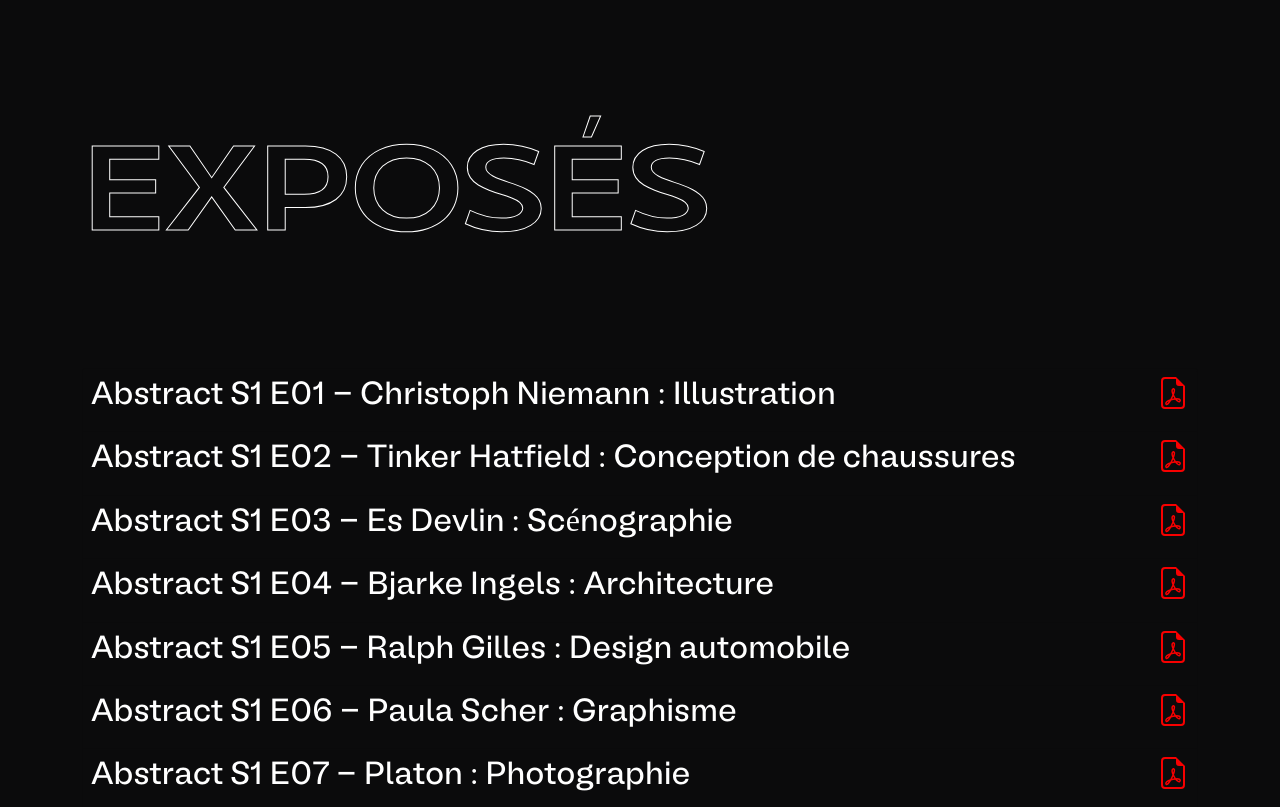
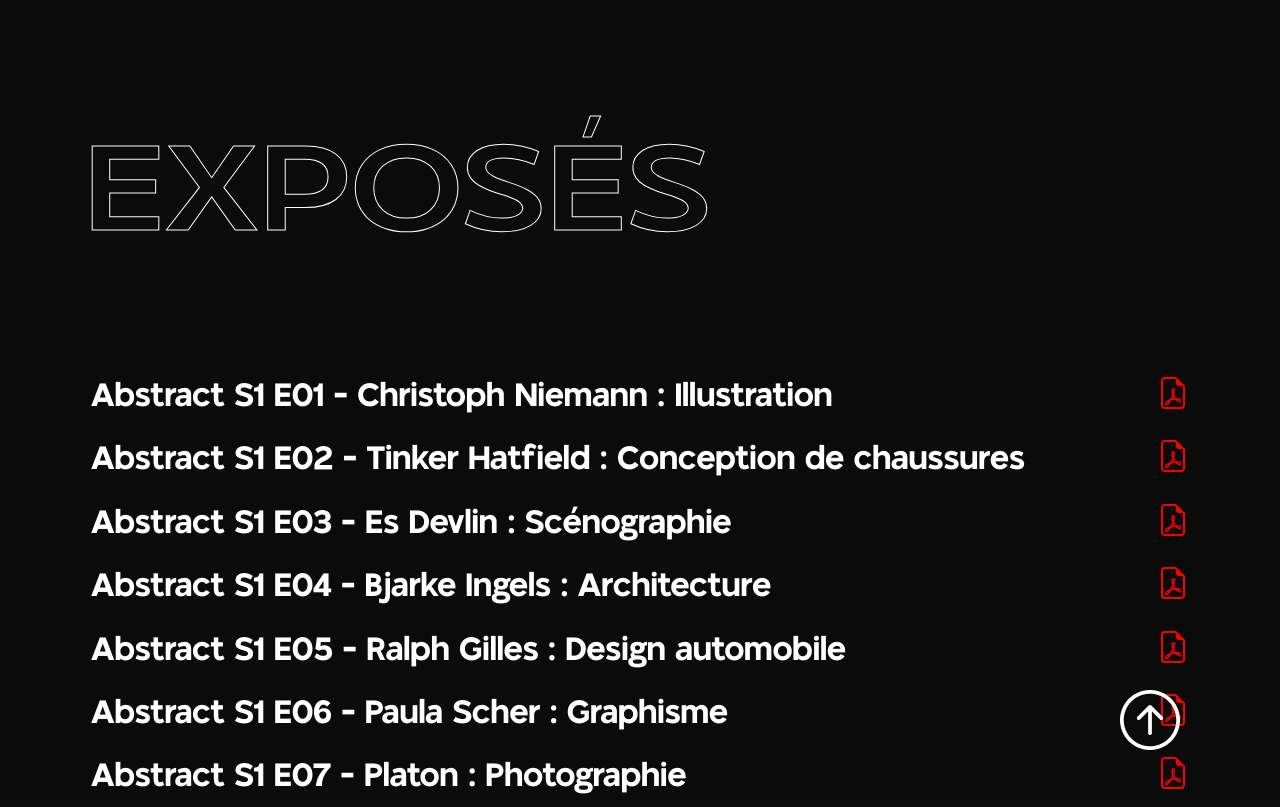
Before and after one commit to Ngenaudet/projet--portfolio-CDUI, a plain HTML site: page partials/expose.html in a window 1280 px wide. Shown: the top 807 px of the page. Drawn offline with nearby package versions, Linux system fonts and the light colour scheme.

Commit message:
avec fleche scrolltotop

```diff
--- a/css/design_system.css
+++ b/css/design_system.css
@@ -1,6 +1,6 @@
 @font-face {
-    font-family: BLMelody;
-    src: url('../fonts/BLMelody-Regular.woff2') format("woff2") ;
+    font-family:TangoSans;
+    src: url('../fonts/TangoSans.woff2') format("woff2") ;
 }
 
 
@@ -62,7 +62,7 @@
 
 h4 {
     color: white;
-    font-family: BLMelody;
+    font-family:TangoSans;
     font-size: 32px;
     white-space: nowrap
 }
@@ -152,3 +152,14 @@
             white-space: nowrap;
         }
     }
+
+    #scroll_to_top {
+        position: fixed;
+        width: 60px;
+        height: 60px;
+        bottom: 50px;
+        right: 100px;
+      }
+      #scroll_to_top img {
+        width: 60px;
+      }
--- a/partials/expose.html
+++ b/partials/expose.html
@@ -669,6 +669,9 @@
 
         </div>
     </section>
+    <div id="scroll_to_top">
+      <a href="#top"><img src="../images/scrolltotop.png" alt="Retourner en haut" /></a>
+  </div>
 
 
 </body>
```
Also changed, not shown: fonts/Made_Tommy.woff2 (added), fonts/TangoSans.woff2 (added), images/scrolltotop.png (added).
